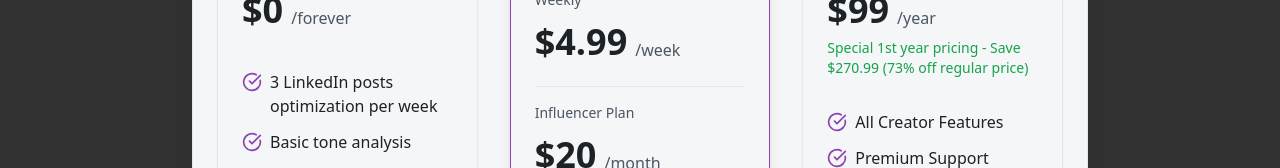
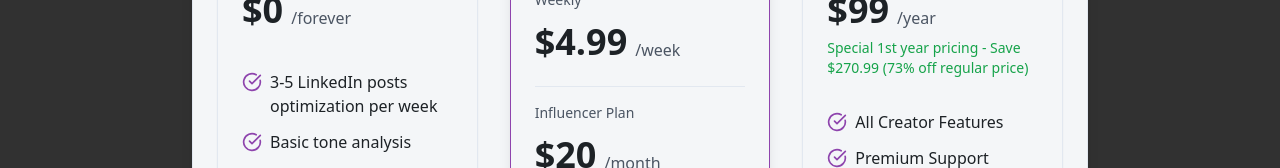
Before and after one commit to SumanthChary/postpro-ai, a React (Vite) app: page / in a window 1280 px wide. Both pictures are taken after a click on the button "Pricing". Shown: the part 236-404 px from the top of the page. Built offline with nearby package versions, Linux system fonts and the light colour scheme.

Commit message:
Update Free plan post limit
Update the number of posts included in the Free plan displayed in the pricing popup from 3 to 5.

```diff
--- a/src/components/PricingSection.tsx
+++ b/src/components/PricingSection.tsx
@@ -1,3 +1,4 @@
+
 import { Button } from "@/components/ui/button";
 import { Card } from "@/components/ui/card";
 import { CheckCircle, Sparkles, X } from "lucide-react";
@@ -12,7 +13,7 @@ const PricingSection = () => {
       price: "0",
       period: "forever",
       features: [
-        "3 LinkedIn posts optimization per week",
+        "3-5 LinkedIn posts optimization per week",
         "Basic tone analysis",
         "Real-Time Trend Hashtags",
         "Standard templates (5 templates)",
```
